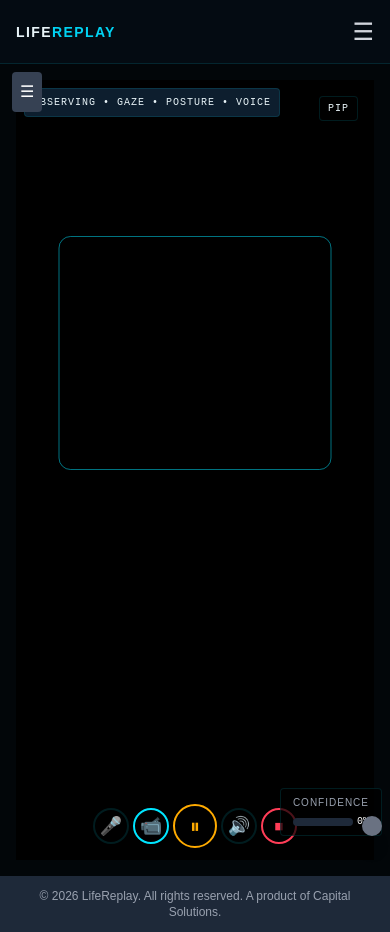
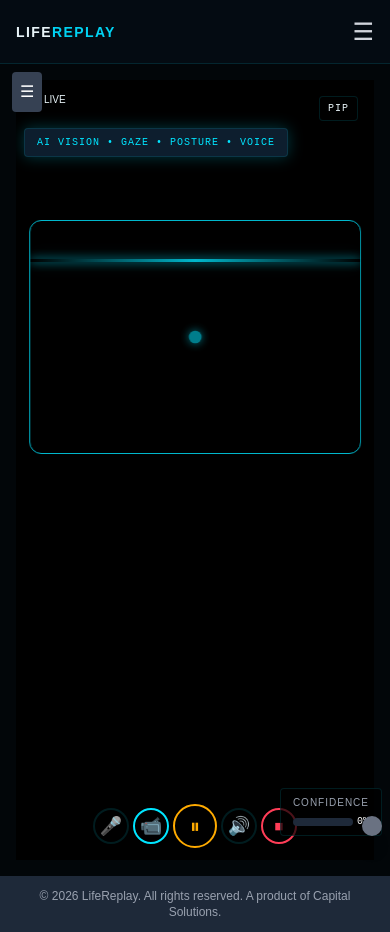
Before and after one commit to MwandikiAntony/LifeReplay, a Next.js app in the folder frontend/: page /live in a window 390 px wide. Built offline with nearby package versions, Linux system fonts and the light colour scheme; no server answers.

Commit message:
Update <description>

```diff
--- /dev/null
+++ b/frontend/public/pcm-processor.js
@@ -0,0 +1,7 @@
+class PCMProcessor extends AudioWorkletProcessor {
+  process(inputs, outputs) {
+    return true;
+  }
+}
+
+registerProcessor('pcm-processor', PCMProcessor);
--- a/frontend/src/app/global.css
+++ b/frontend/src/app/global.css
@@ -79,3 +79,72 @@ body {
   border-color: var(--red-500);
   color: var(--red-500);
 }
+
+/* ========================= */
+/* LIFE REPLAY AI VISION HUD */
+/* ========================= */
+
+/* scanning line */
+.ai-scan-line{
+  position:absolute;
+  left:0;
+  width:100%;
+  height:3px;
+
+  background:linear-gradient(
+    90deg,
+    transparent,
+    var(--cyan),
+    transparent
+  );
+
+  box-shadow:0 0 10px var(--cyan), 0 0 20px var(--cyan-glow);
+
+  animation:scanMove 2.5s linear infinite;
+}
+@keyframes scanMove{
+  0%{
+    top:-5%;
+    opacity:0;
+  }
+  10%{
+    opacity:1;
+  }
+  90%{
+    opacity:1;
+  }
+  100%{
+    top:105%;
+    opacity:0;
+  }
+}
+
+
+/* AI pulse indicator */
+.ai-pulse{
+  position:absolute;
+  top:50%;
+  left:50%;
+  width:14px;
+  height:14px;
+  border-radius:50%;
+  background:var(--cyan);
+  transform:translate(-50%,-50%);
+  animation:pulseAI 2s infinite;
+  box-shadow:0 0 10px var(--cyan);
+}
+
+@keyframes pulseAI{
+  0%{
+    transform:translate(-50%,-50%) scale(0.8);
+    opacity:0.6;
+  }
+  50%{
+    transform:translate(-50%,-50%) scale(1.3);
+    opacity:1;
+  }
+  100%{
+    transform:translate(-50%,-50%) scale(0.8);
+    opacity:0.6;
+  }
+}
--- /dev/null
+++ b/frontend/src/app/head.tsx
@@ -0,0 +1 @@
+<link rel="icon" href="/favicon.svg" type="image/svg+xml" />
--- a/frontend/src/components/VideoFeed.tsx
+++ b/frontend/src/components/VideoFeed.tsx
@@ -20,12 +20,8 @@ export default function LiveStream() {
         audio: true,
       })
       .then((stream) => {
-        if (videoRef.current) {
-          videoRef.current.srcObject = stream;
-        }
-        if (miniVideoRef.current) {
-          miniVideoRef.current.srcObject = stream;
-        }
+        if (videoRef.current) videoRef.current.srcObject = stream;
+        if (miniVideoRef.current) miniVideoRef.current.srcObject = stream;
 
         const recorder = new MediaRecorder(stream);
 
@@ -118,13 +114,34 @@ export default function LiveStream() {
         LIVE
       </div>
 
-      {/* Pulse Animation */}
+      {/* Responsive Styles */}
       <style>{`
         @keyframes pulse {
           0% { transform: scale(1); opacity: 1; }
           50% { transform: scale(1.4); opacity: 0.6; }
           100% { transform: scale(1); opacity: 1; }
         }
+
+        @media (max-width: 600px) {
+          video {
+            max-width: 100% !important;
+          }
+
+          /* Mini video adjusts size and position on mobile */
+          video:nth-of-type(2) {
+            width: 40% !important;
+            max-width: 120px !important;
+            bottom: 8px !important;
+            right: 8px !important;
+          }
+
+          /* Live indicator smaller on mobile */
+          div[style*="LIVE"] {
+            font-size: 12px !important;
+            gap: 4px !important;
+            padding: 3px 6px !important;
+          }
+        }
       `}</style>
     </div>
   );
--- a/frontend/src/components/hud/AICameraBox.tsx
+++ b/frontend/src/components/hud/AICameraBox.tsx
@@ -60,6 +60,7 @@ export default function AICameraBox({ compact = false }: { compact?: boolean })
         } catch {}
       }
     }
+
     autoEnterPiP();
 
     return () => video.removeEventListener("leavepictureinpicture", handleLeavePiP);
@@ -80,10 +81,27 @@ export default function AICameraBox({ compact = false }: { compact?: boolean })
     );
   }
 
-  const togglePause = () => {
+  /* ---------- PLAY / PAUSE ---------- */
+  const togglePause = async () => {
     if (!videoRef.current) return;
-    paused ? videoRef.current.play() : videoRef.current.pause();
-    setPaused(!paused);
+
+    const video = videoRef.current;
+
+    try {
+      if (paused) {
+        if (!video.srcObject && stream) {
+          video.srcObject = stream; // reconnect stream
+        }
+
+        await video.play();
+        setPaused(false);
+      } else {
+        video.pause();
+        setPaused(true);
+      }
+    } catch (err) {
+      console.warn("Video play interrupted:", err);
+    }
   };
 
   return (
@@ -104,19 +122,21 @@ export default function AICameraBox({ compact = false }: { compact?: boolean })
         LIVE
       </div>
 
-
       {/* VIDEO CONTROLS */}
       <div className="absolute bottom-2 left-1/2 transform -translate-x-1/2 flex gap-1 sm:gap-2 bg-black/60 p-1 sm:p-2 rounded-xl items-center">
-  {/* Microphone toggle */}
+
+        {/* Microphone */}
         <button
+          title="Microphone"
           onClick={() => console.log("Mic button pressed")}
           className="w-9 h-9 sm:w-11 sm:h-11 flex items-center justify-center text-lg sm:text-xl bg-black/70 border-2 border-[var(--border)] rounded-full text-white hover:bg-black/80 hover:scale-105 transition"
         >
           🎤
         </button>
 
-  {/* Camera toggle */}
+        {/* Camera */}
         <button
+          title="Camera"
           onClick={() => console.log("Camera button pressed")}
           className="w-9 h-9 sm:w-11 sm:h-11 flex items-center justify-center text-lg sm:text-xl bg-black/70 border-2 border-[var(--cyan)] rounded-full text-[var(--cyan)] hover:bg-black/80 hover:scale-105 transition"
         >
@@ -125,14 +145,16 @@ export default function AICameraBox({ compact = false }: { compact?: boolean })
 
         {/* Play / Pause */}
         <button
+          title={paused ? "Play" : "Pause"}
           onClick={togglePause}
           className="w-11 h-11 sm:w-13 sm:h-13 flex items-center justify-center text-xl sm:text-2xl border-2 border-[var(--amber)] rounded-full text-[var(--amber)] bg-black/70 hover:bg-black/80 hover:scale-105 transition"
         >
           {paused ? "▶️" : "⏸"}
         </button>
 
-  {/* Volume toggle */}
+        {/* Volume */}
         <button
+          title="Toggle Volume"
           onClick={() => setMuted(!muted)}
           className="w-9 h-9 sm:w-11 sm:h-11 flex items-center justify-center text-lg sm:text-xl bg-black/70 border-2 border-[var(--border)] rounded-full text-white hover:bg-black/80 hover:scale-105 transition"
         >
@@ -141,23 +163,37 @@ export default function AICameraBox({ compact = false }: { compact?: boolean })
 
         {/* Stop */}
         <button
-    onClick={() => {
+          title="Stop"
+          onClick={async () => {
             if (!videoRef.current) return;
-      videoRef.current.pause();
-      videoRef.current.srcObject = null;
+
+            try {
+              const video = videoRef.current;
+
+              video.pause();
+
+              await new Promise((r) => requestAnimationFrame(r));
+
+              video.srcObject = null;
+
               setPaused(true);
               setMuted(true);
+            } catch (err) {
+              console.warn("Stop interrupted:", err);
+            }
           }}
           className="w-9 h-9 sm:w-11 sm:h-11 flex items-center justify-center text-lg sm:text-xl bg-black/70 border-2 border-[var(--red)] rounded-full text-[var(--red)] hover:bg-black/80 hover:scale-105 transition"
         >
           ⏹
         </button>
+
       </div>
 
-      {/* PiP Button */}
+      {/* PiP */}
       {pipSupported && (
         <button
           onClick={enablePiP}
+          title="Picture in Picture"
           className="absolute top-4 right-4 text-[10px] sm:text-xs bg-black/60 border border-[var(--border)] px-2 sm:px-3 py-1 rounded font-mono uppercase tracking-widest hover:border-[var(--border-bright)]"
         >
           PiP
--- a/frontend/src/components/hud/DetectionOverlay.tsx
+++ b/frontend/src/components/hud/DetectionOverlay.tsx
@@ -3,13 +3,60 @@
 export default function DetectionOverlay() {
   return (
     <div className="absolute inset-0 pointer-events-none">
-      {/* Face frame */}
-      <div className="absolute top-[20%] left-1/2 -translate-x-1/2 w-[70vw] max-w-[320px] h-[60vw] max-h-[420px] border border-[var(--cyan)] rounded-xl opacity-50" />
 
-      {/* Status HUD */}
-      <div className="absolute top-2 sm:top-6 left-2 sm:left-6 bg-[var(--bg-card)] border border-[var(--border)] rounded px-2 sm:px-4 py-1.5 sm:py-2 text-[10px] sm:text-xs font-mono tracking-widest">
-        OBSERVING • GAZE • POSTURE • VOICE
+      {/* FACE DETECTOR FRAME */}
+        <div
+            className="
+            absolute
+            top-[18%] sm:top-[20%] md:top-[22%]
+            left-1/2 -translate-x-1/2
+            w-[85vw] sm:w-[65vw] md:w-[420px]
+            h-[60vw] sm:h-[45vw] md:h-[380px]
+            max-w-[420px]
+            border border-[var(--cyan)]
+            rounded-xl
+            opacity-80
+            overflow-hidden
+            pointer-events-none
+            z-10
+          "
+          >
+
+        {/* Scanner animation */}
+        <div className="ai-scan-line"></div>
+
+        {/* Corner brackets */}
+        <div className="ai-corner tl"></div>
+        <div className="ai-corner tr"></div>
+        <div className="ai-corner bl"></div>
+        <div className="ai-corner br"></div>
+
+        {/* AI Pulse */}
+        <div className="ai-pulse"></div>
+
       </div>
+
+
+      {/* AI STATUS HUD (moved lower so it doesn't hide LIVE) */}
+      <div className="
+        absolute
+        top-12 sm:top-16
+        left-2 sm:left-6
+        bg-[var(--bg-card)]
+        border border-[var(--border)]
+        rounded
+        px-3 sm:px-4
+        py-1.5 sm:py-2
+        text-[10px] sm:text-xs
+        font-mono
+        tracking-widest
+        text-[var(--cyan)]
+        backdrop-blur-md
+        shadow-[0_0_15px_var(--cyan-glow)]
+      ">
+        AI VISION • GAZE • POSTURE • VOICE
+      </div>
+
     </div>
   );
 }
--- a/frontend/src/hooks/useWebsocket.tsx
+++ b/frontend/src/hooks/useWebsocket.tsx
@@ -3,6 +3,7 @@
 import { useEffect, useRef } from "react";
 import { useDeviceStore } from "@/lib/deviceStore";
 
+/* ---------- WebSocket Hook ---------- */
 export function useWebSocket(url: string) {
   const socketRef = useRef<WebSocket | null>(null);
   const lastPingRef = useRef<number>(Date.now());
@@ -11,26 +12,29 @@ export function useWebSocket(url: string) {
     socketRef.current = new WebSocket(url);
 
     socketRef.current.onopen = () => {
-      console.log("Connected to backend");
+      console.log("🔗 Connected to backend");
 
-      // Start heartbeat
-      setInterval(() => {
+      // Start heartbeat every 2 seconds
+      const interval = setInterval(() => {
         lastPingRef.current = Date.now();
-        socketRef.current?.send(JSON.stringify({ type: "ping" }));
+        if (socketRef.current?.readyState === WebSocket.OPEN) {
+          socketRef.current.send(JSON.stringify({ type: "ping" }));
+        }
       }, 2000);
+
+      return () => clearInterval(interval);
     };
 
     socketRef.current.onmessage = () => {
       const latency = Date.now() - lastPingRef.current;
-
-      const quality =
+      const quality: "good" | "medium" | "poor" =
         latency < 150 ? "good" : latency < 400 ? "medium" : "poor";
 
-      useDeviceStore.getState().setConnection(quality);
+      useDeviceStore.getState().setConnectionQuality(quality);
     };
 
     socketRef.current.onclose = () => {
-      useDeviceStore.getState().setConnection("poor");
+      useDeviceStore.getState().setConnectionQuality("poor");
     };
 
     return () => {
--- a/frontend/src/lib/deviceStore.ts
+++ b/frontend/src/lib/deviceStore.ts
@@ -1,5 +1,8 @@
+"use client";
+
 import { create } from "zustand";
 
+/* ---------- Device Store ---------- */
 type CameraDevice = {
   deviceId: string;
   label: string;
```
Also changed, not shown: frontend/public/favicon.svg (added). Lines whose indentation alone changed are shown as unchanged.
